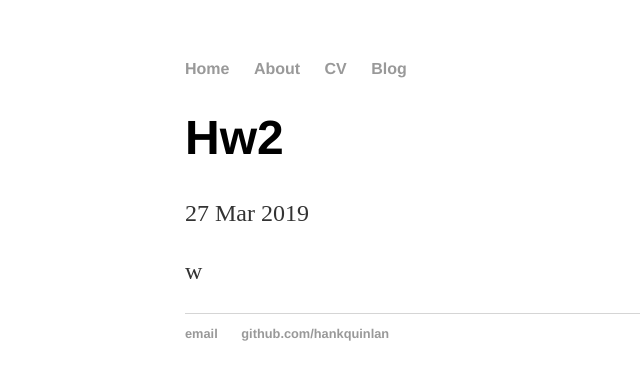
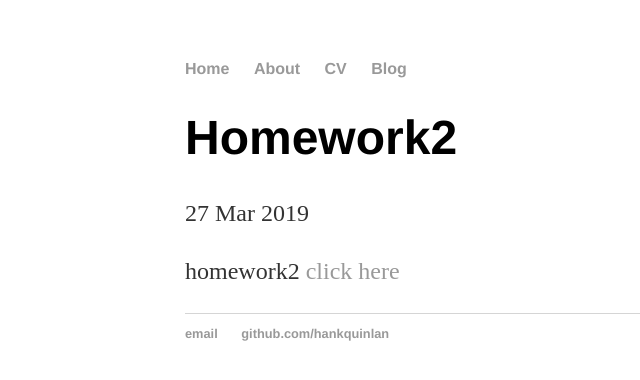
Before and after one commit to Yuanyuan013/Yuanyuan013.github.io, a Jekyll site: the page built from _posts/2019-03-27-hw2.md, in a window 1280 px wide. Shown: the top 380 px of the page, without its empty margins (7-647 px from the left). Built offline with Jekyll 4.4.1, drawn with Linux system fonts in a browser that asks for light colours; our own code applies the rules of GitHub Pages for plain Markdown files.

Commit message:
Update 2019-03-27-hw2.md

```diff
--- a/_posts/2019-03-27-hw2.md
+++ b/_posts/2019-03-27-hw2.md
@@ -1 +1,6 @@
-w
+---
+layout: post
+title: "Homework2"
+date: 2019-03-27
+---
+homework2 [click here]({{site.baseurl}}/assets/hw2.pdf)
```
